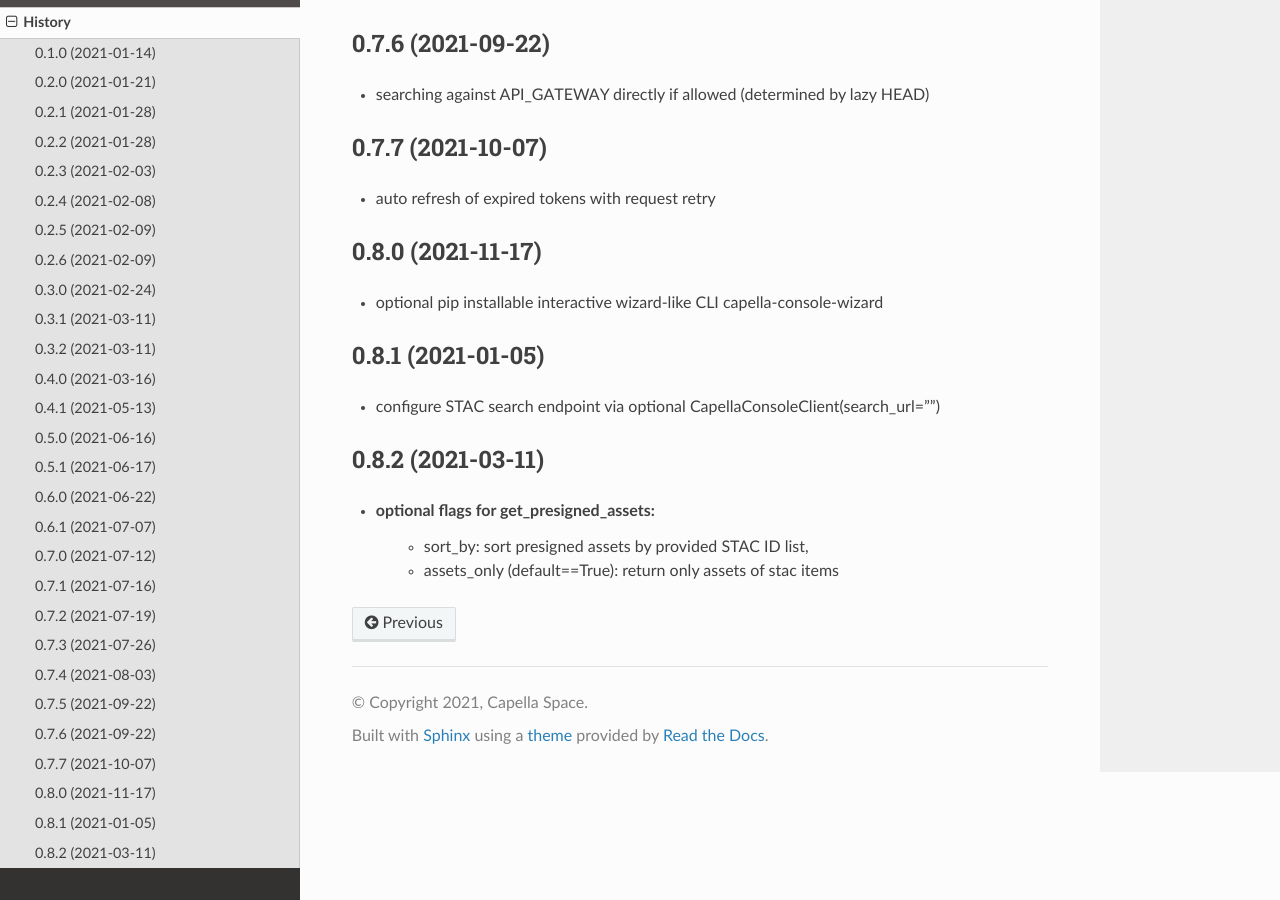
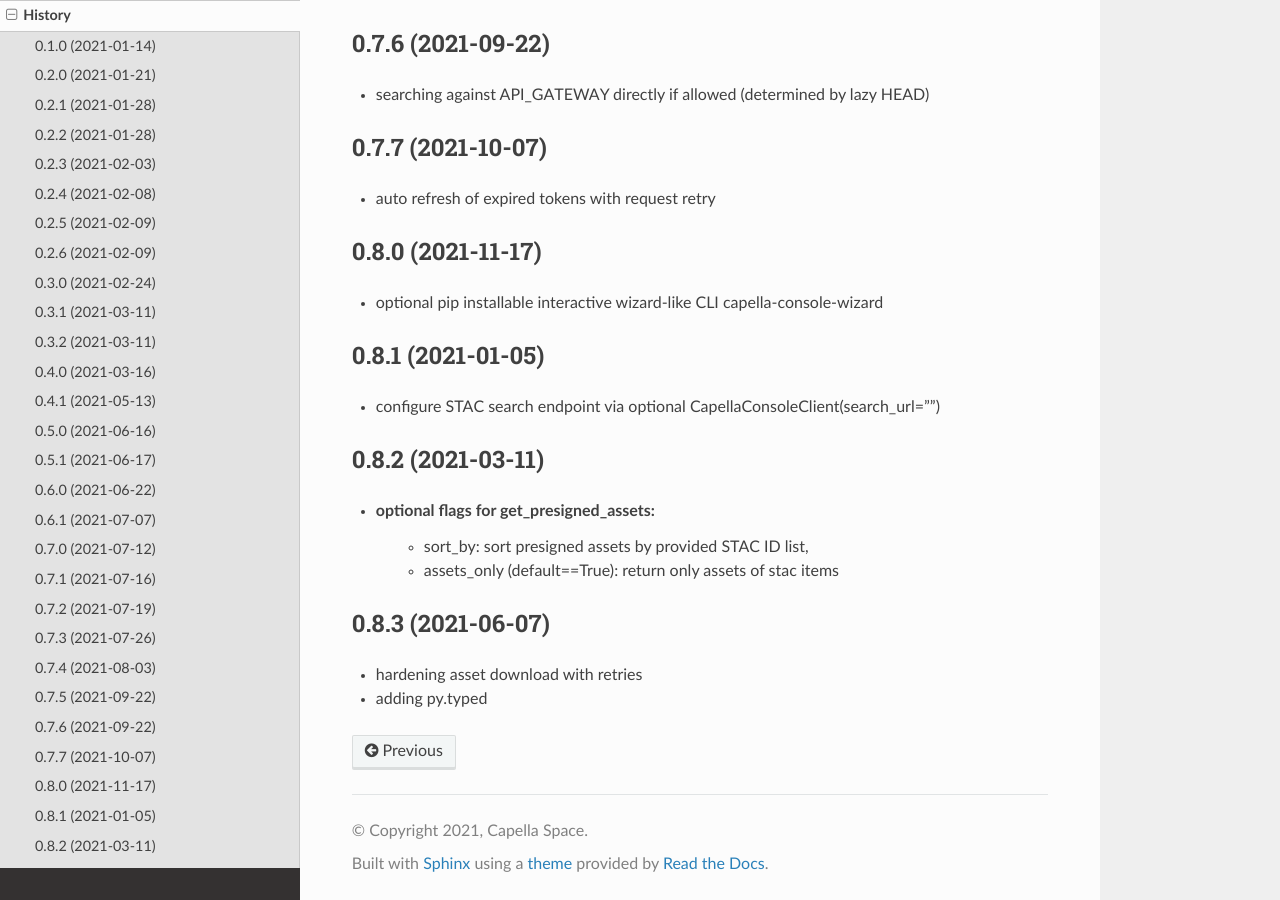
Before and after one commit to capellaspace/console-client, a Sphinx documentation site: the page built from docs/pages/changelog.rst, in a window 1280 px wide and 900 px high, scrolled down 3221 px. Built offline with Sphinx 7.4.7 and the Read the Docs theme 2.0.0, drawn with Linux system fonts in a browser that asks for light colours.

Commit message:
prep 0.8.3 release

```diff
--- a/capella_console_client/version.py
+++ b/capella_console_client/version.py
@@ -1 +1 @@
-__version__ = "0.8.2"
+__version__ = "0.8.3"
--- a/docs/pages/changelog.rst
+++ b/docs/pages/changelog.rst
@@ -180,3 +180,9 @@
 * optional flags for get_presigned_assets:
     * sort_by: sort presigned assets by provided STAC ID list,
     * assets_only (default==True): return only assets of stac items
+
+
+0.8.3 (2021-06-07)
+------------------
+* hardening asset download with retries
+* adding py.typed
--- a/pyproject.toml
+++ b/pyproject.toml
@@ -1,6 +1,6 @@
 [tool.poetry]
 name = "capella-console-client"
-version = "0.8.2"
+version = "0.8.3"
 description = "Python SDK for api.capellaspace.com (search, order, download)"
 authors = ["Thomas Beyer <thomas.beyer@capellaspace.com>"]
 repository = "https://github.com/capellaspace/console-client"
```
